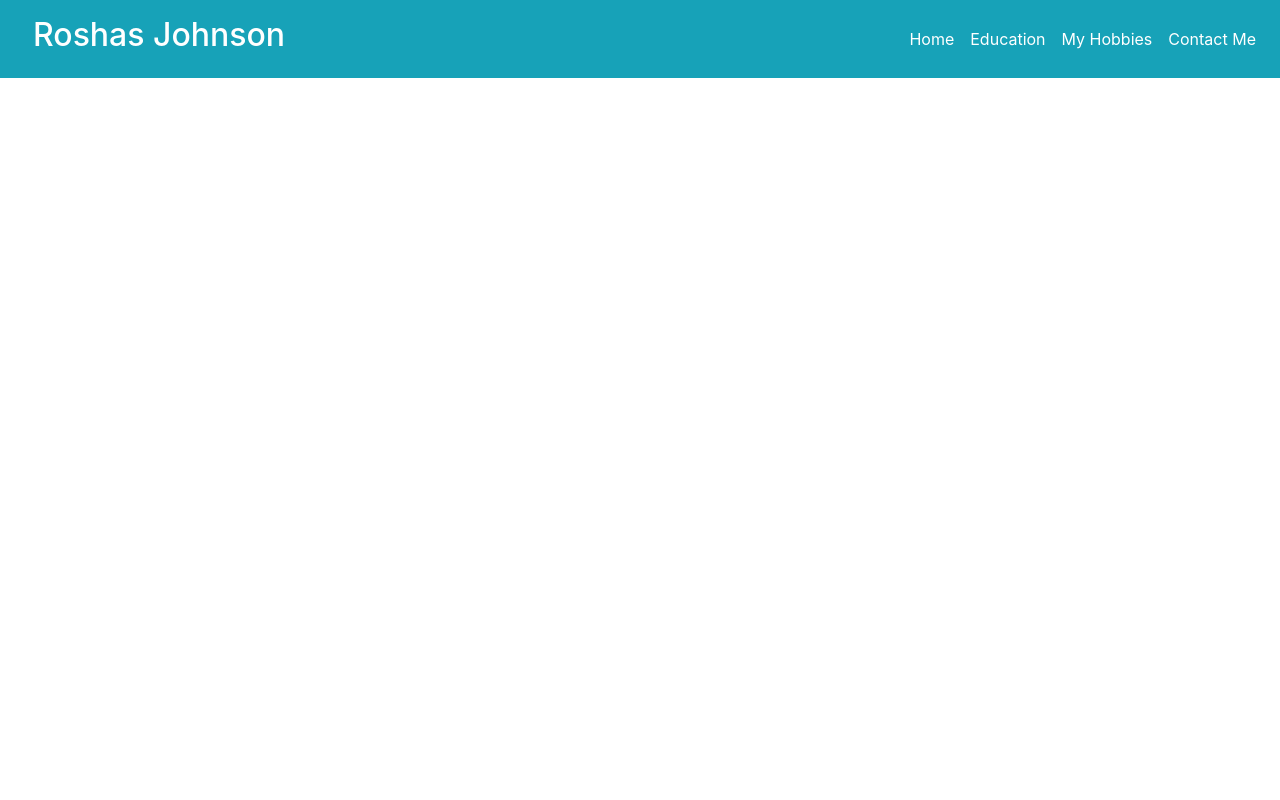
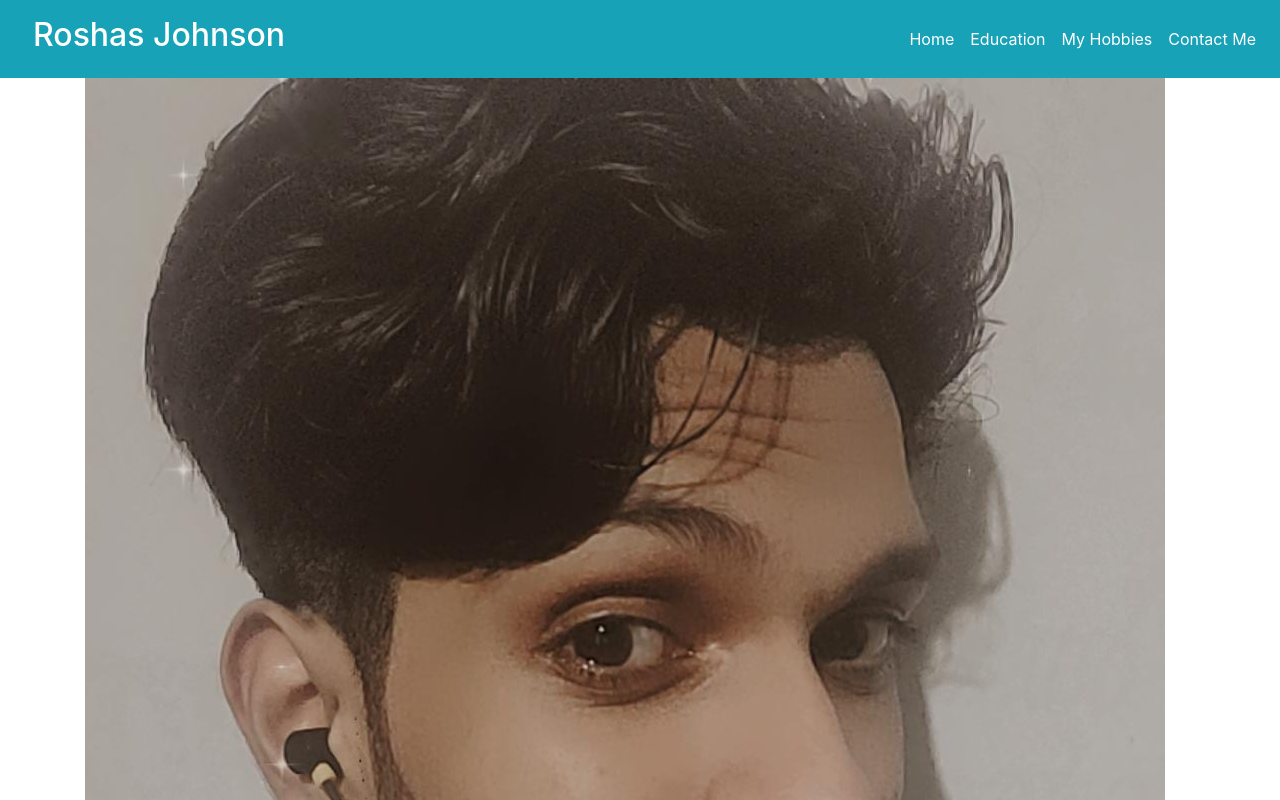
Before and after one commit to RoshasJohnson/MyPersonal-website, a plain HTML site: page index.html in a window 1280 px wide. Shown: the top 800 px of the page. Drawn offline with nearby package versions, Linux system fonts and the light colour scheme.

Commit message:
header section added

```diff
--- a/index.html
+++ b/index.html
@@ -40,7 +40,19 @@
             </div>
         </div>
     </header>
+<section>
+    <div class="container">
+        <div class="row">
+            <div class="col-md-6">
+                <img src="roshas3-.jpeg" alt="">
 
+            </div>
+            <div class="col-md-6">
+
+            </div>
+        </div>
+    </div>
+</section>
 
 
 
```
